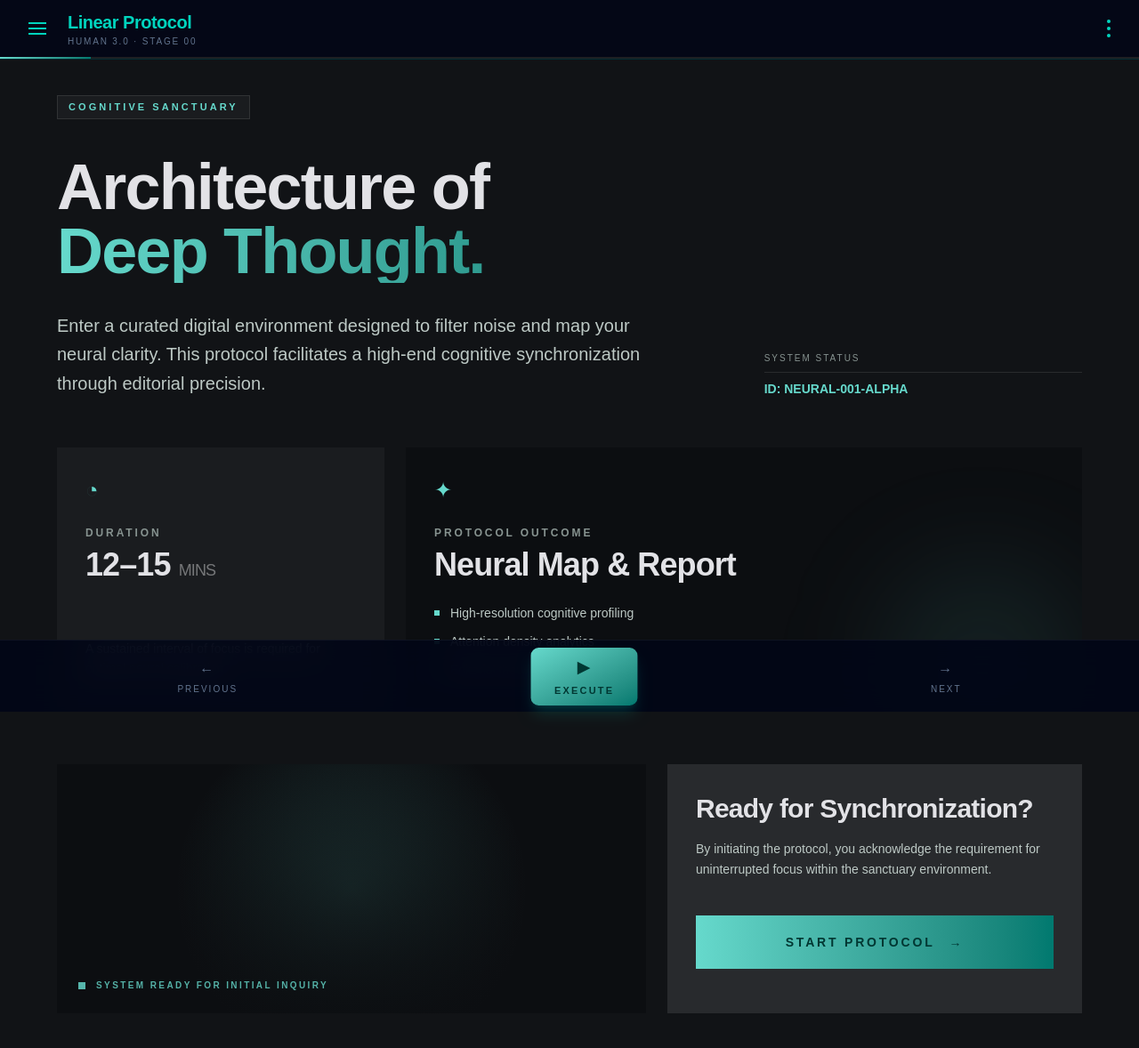
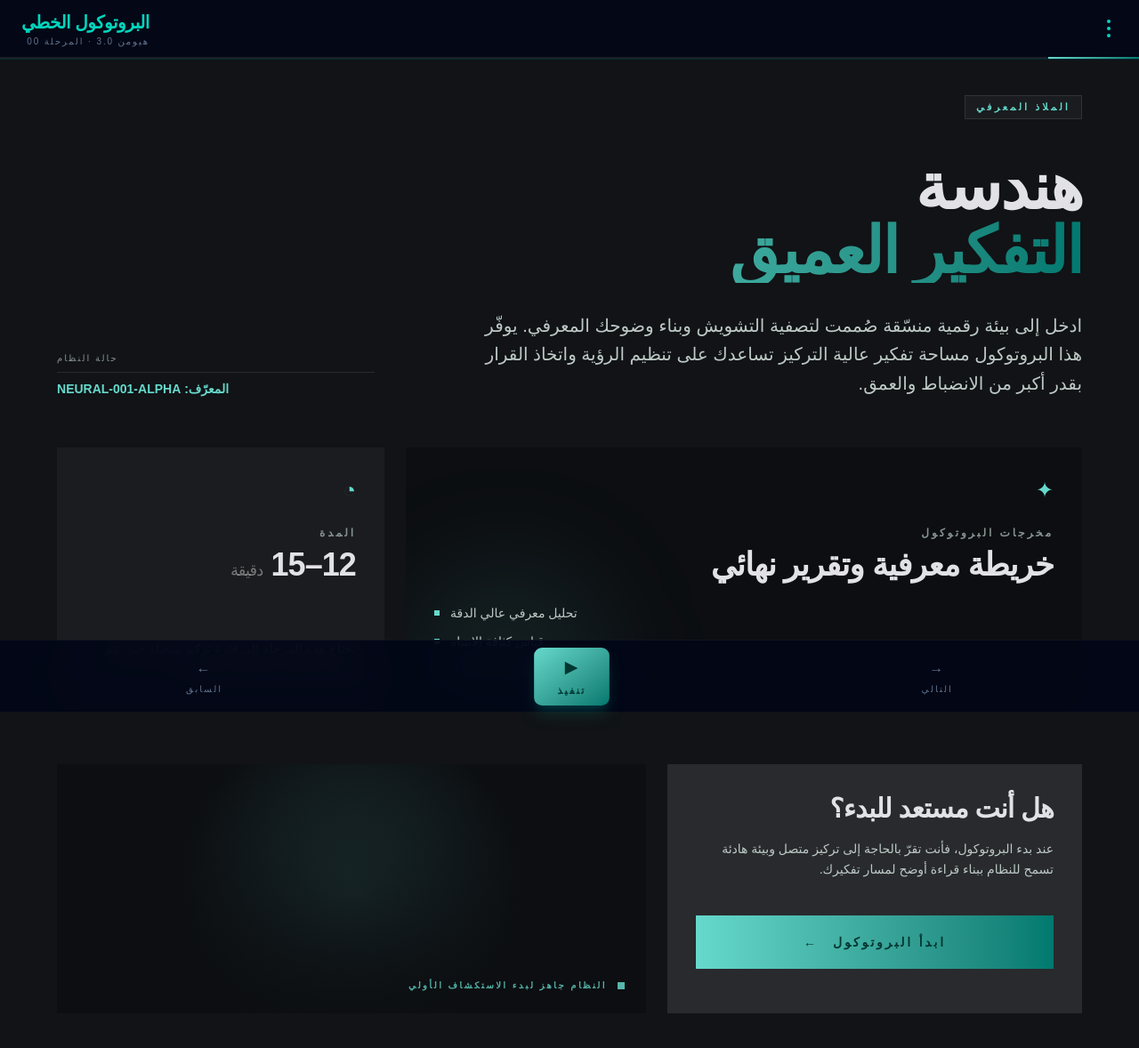
Before and after one commit to alghamdiaag/human3.0, a Next.js app in the folder ui/: page / in a window 1280 px wide. Shown: the top 1178 px of the page at 89% size. Built offline with nearby package versions, Linux system fonts and the light colour scheme.

Commit message:
Translate start screen to Arabic

```diff
--- a/ui/app/layout.tsx
+++ b/ui/app/layout.tsx
@@ -1,20 +1,9 @@
 import type { Metadata } from "next";
-import { Geist, Geist_Mono } from "next/font/google";
 import "./globals.css";
 
-const geistSans = Geist({
-  variable: "--font-geist-sans",
-  subsets: ["latin"],
-});
-
-const geistMono = Geist_Mono({
-  variable: "--font-geist-mono",
-  subsets: ["latin"],
-});
-
 export const metadata: Metadata = {
-  title: "Create Next App",
-  description: "Generated by create next app",
+  title: "الانسان 3.0",
+  description: "بيئة تفكير منظّمة لاتخاذ القرار بوضوح وعمق.",
 };
 
 export default function RootLayout({
@@ -23,11 +12,8 @@ export default function RootLayout({
   children: React.ReactNode;
 }>) {
   return (
-    <html
-      lang="en"
-      className={`${geistSans.variable} ${geistMono.variable} h-full antialiased`}
-    >
-      <body className="min-h-full flex flex-col">{children}</body>
+    <html lang="ar" dir="rtl">
+      <body>{children}</body>
     </html>
   );
 }
--- a/ui/app/page.tsx
+++ b/ui/app/page.tsx
@@ -3,31 +3,10 @@ export default function HomePage() {
     <main className="min-h-screen bg-[#111316] text-[#e2e2e6]">
       <header className="sticky top-0 z-50 border-b border-teal-500/20 bg-[#020617]/80 backdrop-blur-xl">
         <div className="flex h-16 items-center justify-between px-4 md:px-6">
-          <div className="flex items-center gap-4">
-            <button
-              type="button"
-              className="rounded-md p-2 text-teal-400 transition hover:bg-white/5"
-              aria-label="Open menu"
-            >
-              <span className="block h-0.5 w-5 bg-current mb-1" />
-              <span className="block h-0.5 w-5 bg-current mb-1" />
-              <span className="block h-0.5 w-5 bg-current" />
-            </button>
-
-            <div>
-              <div className="text-xl font-bold tracking-tight text-teal-400">
-                Linear Protocol
-              </div>
-              <div className="text-[10px] uppercase tracking-[0.18em] text-slate-500">
-                Human 3.0 · Stage 00
-              </div>
-            </div>
-          </div>
-
           <button
             type="button"
             className="rounded-md p-2 text-teal-400 transition hover:bg-white/5"
-            aria-label="More options"
+            aria-label="القائمة"
           >
             <span className="flex flex-col items-center gap-1">
               <span className="h-1 w-1 rounded-full bg-current" />
@@ -35,6 +14,15 @@ export default function HomePage() {
               <span className="h-1 w-1 rounded-full bg-current" />
             </span>
           </button>
+
+          <div className="text-right">
+            <div className="text-xl font-bold tracking-tight text-teal-400">
+              البروتوكول الخطي
+            </div>
+            <div className="text-[10px] uppercase tracking-[0.18em] text-slate-500">
+              هيومن 3.0 · المرحلة 00
+            </div>
+          </div>
         </div>
 
         <div className="h-[2px] w-full bg-[#1e2023]">
@@ -43,118 +31,118 @@ export default function HomePage() {
       </header>
 
       <section className="mx-auto flex w-full max-w-screen-xl flex-col px-6 pb-28 pt-10 md:px-10 lg:px-16">
-        <div className="mb-10 inline-flex w-fit items-center border border-white/10 bg-[#1a1c1f] px-3 py-1">
+        <div className="mb-10 inline-flex w-fit items-center border border-white/10 bg-[#1a1c1f] px-3 py-1 self-start">
           <span className="text-[11px] font-semibold uppercase tracking-[0.28em] text-[#66d9cc]">
-            Cognitive Sanctuary
+            الملاذ المعرفي
           </span>
         </div>
 
         <div className="grid gap-10 lg:grid-cols-12 lg:items-end">
-          <div className="lg:col-span-8">
+          <div className="lg:col-span-8 text-right">
             <h1 className="max-w-4xl text-5xl font-extrabold leading-none tracking-tight md:text-7xl">
-              <span className="block">Architecture of</span>
+              <span className="block">هندسة</span>
               <span className="block bg-gradient-to-r from-[#66d9cc] to-[#00796f] bg-clip-text text-transparent">
-                Deep Thought.
+                التفكير العميق
               </span>
             </h1>
 
             <p className="mt-8 max-w-2xl text-lg leading-relaxed text-[#bdc9c5] md:text-xl">
-              Enter a curated digital environment designed to filter noise and
-              map your neural clarity. This protocol facilitates a high-end
-              cognitive synchronization through editorial precision.
+              ادخل إلى بيئة رقمية منسّقة صُممت لتصفية التشويش وبناء وضوحك
+              المعرفي. يوفّر هذا البروتوكول مساحة تفكير عالية التركيز تساعدك
+              على تنظيم الرؤية واتخاذ القرار بقدر أكبر من الانضباط والعمق.
             </p>
           </div>
 
           <div className="hidden lg:col-span-4 lg:block">
-            <div className="flex flex-col gap-2">
+            <div className="flex flex-col gap-2 text-left">
               <span className="text-[10px] uppercase tracking-[0.2em] text-[#879390]">
-                System Status
+                حالة النظام
               </span>
               <div className="h-px w-full bg-white/10" />
               <span className="text-sm font-bold text-[#66d9cc]">
-                ID: NEURAL-001-ALPHA
+                المعرّف: NEURAL-001-ALPHA
               </span>
             </div>
           </div>
         </div>
 
         <div className="mt-14 grid gap-6 md:grid-cols-3">
-          <div className="flex min-h-[240px] flex-col justify-between bg-[#1a1c1f] p-8">
+          <div className="relative min-h-[240px] overflow-hidden bg-[#0c0e11] p-8 md:col-span-2 text-right">
+            <div className="relative z-10">
+              <div className="mb-6 text-2xl text-[#66d9cc]">✦</div>
+              <p className="mb-2 text-xs font-bold uppercase tracking-[0.24em] text-[#879390]">
+                مخرجات البروتوكول
+              </p>
+              <h2 className="text-4xl font-extrabold tracking-tight">
+                خريطة معرفية وتقرير نهائي
+              </h2>
+
+              <ul className="mt-6 space-y-3 text-sm text-[#bdc9c5]">
+                <li className="flex items-center justify-end gap-3">
+                  تحليل معرفي عالي الدقة
+                  <span className="h-1.5 w-1.5 bg-[#66d9cc]" />
+                </li>
+                <li className="flex items-center justify-end gap-3">
+                  قياس كثافة الانتباه
+                  <span className="h-1.5 w-1.5 bg-[#66d9cc]" />
+                </li>
+                <li className="flex items-center justify-end gap-3">
+                  تنظيم هرمي للتفكير والتحليل
+                  <span className="h-1.5 w-1.5 bg-[#66d9cc]" />
+                </li>
+              </ul>
+            </div>
+
+            <div className="pointer-events-none absolute -bottom-16 left-0 h-56 w-56 rounded-full bg-[#66d9cc]/10 blur-3xl" />
+          </div>
+
+          <div className="flex min-h-[240px] flex-col justify-between bg-[#1a1c1f] p-8 text-right">
             <div>
               <div className="mb-6 text-2xl text-[#66d9cc]">◔</div>
               <p className="mb-2 text-xs font-bold uppercase tracking-[0.24em] text-[#879390]">
-                Duration
+                المدة
               </p>
               <p className="text-4xl font-extrabold tracking-tight">
-                12–15 <span className="text-lg font-medium text-white/40">MINS</span>
+                12–15 <span className="text-lg font-medium text-white/40">دقيقة</span>
               </p>
             </div>
 
             <p className="mt-8 text-sm leading-relaxed text-[#bdc9c5]">
-              A sustained interval of focus is required for optimal neural
-              calibration.
+              تحتاج هذه المرحلة إلى فترة تركيز متصلة حتى تتم المعايرة الفكرية
+              بالشكل الصحيح.
             </p>
-          </div>
-
-          <div className="relative min-h-[240px] overflow-hidden bg-[#0c0e11] p-8 md:col-span-2">
-            <div className="relative z-10">
-              <div className="mb-6 text-2xl text-[#66d9cc]">✦</div>
-              <p className="mb-2 text-xs font-bold uppercase tracking-[0.24em] text-[#879390]">
-                Protocol Outcome
-              </p>
-              <h2 className="text-4xl font-extrabold tracking-tight">
-                Neural Map &amp; Report
-              </h2>
-
-              <ul className="mt-6 space-y-3 text-sm text-[#bdc9c5]">
-                <li className="flex items-center gap-3">
-                  <span className="h-1.5 w-1.5 bg-[#66d9cc]" />
-                  High-resolution cognitive profiling
-                </li>
-                <li className="flex items-center gap-3">
-                  <span className="h-1.5 w-1.5 bg-[#66d9cc]" />
-                  Attention density analytics
-                </li>
-                <li className="flex items-center gap-3">
-                  <span className="h-1.5 w-1.5 bg-[#66d9cc]" />
-                  Editorial thought hierarchy
-                </li>
-              </ul>
-            </div>
-
-            <div className="pointer-events-none absolute -bottom-16 right-0 h-56 w-56 rounded-full bg-[#66d9cc]/10 blur-3xl" />
           </div>
         </div>
 
         <div className="mt-16 grid gap-6 lg:grid-cols-12">
-          <div className="overflow-hidden bg-[#0c0e11] lg:col-span-7">
-            <div className="relative h-[280px] bg-[radial-gradient(circle_at_center,rgba(102,217,204,0.18),transparent_55%)]">
-              <div className="absolute inset-0 bg-[linear-gradient(to_bottom,transparent,rgba(12,14,17,0.9))]" />
-              <div className="absolute bottom-6 left-6 flex items-center gap-3">
-                <span className="h-2 w-2 animate-pulse bg-[#66d9cc]" />
-                <span className="text-[10px] font-semibold uppercase tracking-[0.24em] text-[#66d9cc]/80">
-                  System Ready for Initial Inquiry
-                </span>
-              </div>
-            </div>
-          </div>
-
-          <div className="bg-[#282a2d] p-8 lg:col-span-5">
+          <div className="bg-[#282a2d] p-8 text-right lg:col-span-5">
             <h3 className="text-3xl font-extrabold tracking-tight">
-              Ready for Synchronization?
+              هل أنت مستعد للبدء؟
             </h3>
             <p className="mt-4 text-sm leading-relaxed text-[#bdc9c5]">
-              By initiating the protocol, you acknowledge the requirement for
-              uninterrupted focus within the sanctuary environment.
+              عند بدء البروتوكول، فأنت تقرّ بالحاجة إلى تركيز متصل وبيئة هادئة
+              تسمح للنظام ببناء قراءة أوضح لمسار تفكيرك.
             </p>
 
             <button
               type="button"
               className="mt-10 inline-flex w-full items-center justify-center gap-4 bg-gradient-to-r from-[#66d9cc] to-[#00796f] px-8 py-5 text-sm font-extrabold uppercase tracking-[0.2em] text-[#003732] transition hover:brightness-110 active:scale-[0.99]"
             >
-              Start Protocol
-              <span aria-hidden="true">→</span>
+              ابدأ البروتوكول
+              <span aria-hidden="true">←</span>
             </button>
+          </div>
+
+          <div className="overflow-hidden bg-[#0c0e11] lg:col-span-7">
+            <div className="relative h-[280px] bg-[radial-gradient(circle_at_center,rgba(102,217,204,0.18),transparent_55%)]">
+              <div className="absolute inset-0 bg-[linear-gradient(to_bottom,transparent,rgba(12,14,17,0.9))]" />
+              <div className="absolute bottom-6 right-6 flex items-center gap-3">
+                <span className="h-2 w-2 animate-pulse bg-[#66d9cc]" />
+                <span className="text-[10px] font-semibold uppercase tracking-[0.24em] text-[#66d9cc]/80">
+                  النظام جاهز لبدء الاستكشاف الأولي
+                </span>
+              </div>
+            </div>
           </div>
         </div>
       </section>
@@ -165,8 +153,8 @@ export default function HomePage() {
             type="button"
             className="flex flex-col items-center justify-center text-[10px] uppercase tracking-[0.2em] text-slate-500 transition hover:text-slate-300"
           >
-            <span className="mb-1 text-base">←</span>
-            Previous
+            <span className="mb-1 text-base">→</span>
+            التالي
           </button>
 
           <button
@@ -174,15 +162,15 @@ export default function HomePage() {
             className="flex scale-110 flex-col items-center justify-center rounded-lg bg-gradient-to-br from-[#66d9cc] to-[#00796f] px-6 py-2 text-[10px] font-bold uppercase tracking-[0.2em] text-[#003732] shadow-lg shadow-teal-500/20 transition active:scale-100"
           >
             <span className="mb-1 text-base">▶</span>
-            Execute
+            تنفيذ
           </button>
 
           <button
             type="button"
             className="flex flex-col items-center justify-center text-[10px] uppercase tracking-[0.2em] text-slate-500 transition hover:text-slate-300"
           >
-            <span className="mb-1 text-base">→</span>
-            Next
+            <span className="mb-1 text-base">←</span>
+            السابق
           </button>
         </div>
       </nav>
```
